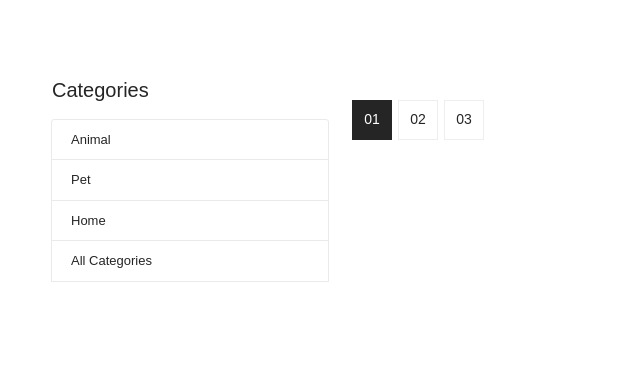
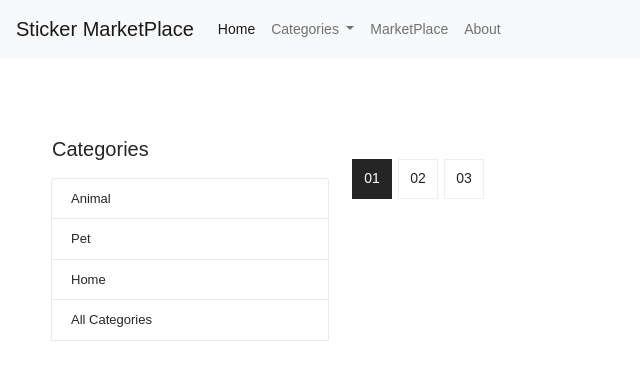
Before and after one commit to ChongzhiXu/ELEN6883_project, a Flask app: page /shop_items in a window 1280 px wide. Shown: the top 380 px of the page, without its empty margins (0-640 px from the left). Run offline with Flask 2, Linux system fonts and the light colour scheme; data that the repository does not hold is empty; some libraries are stand-ins or nearby versions; some web fonts are replaced.

Commit message:
Update shop_grid.html

```diff
--- a/Final_project/marketPlace/templates/shop_grid.html
+++ b/Final_project/marketPlace/templates/shop_grid.html
@@ -35,6 +35,41 @@
 </head>
 
 <body>
+
+    <nav class="navbar navbar-expand-lg navbar-light bg-light">
+        <a class="navbar-brand font-standard" href="/">Sticker MarketPlace</a>
+        <button class="navbar-toggler" type="button" data-toggle="collapse" data-target="#navbarSupportedContent" aria-controls="navbarSupportedContent" aria-expanded="false" aria-label="Toggle navigation">
+          <span class="navbar-toggler-icon"></span>
+        </button>
+
+        <div class="collapse navbar-collapse" id="navbarSupportedContent">
+          <ul class="navbar-nav mr-auto">
+            <li class="nav-item active font-standard">
+              <a class="nav-link" href="/">Home <span class="sr-only">(current)</span></a>
+            </li>
+
+            <li class="nav-item dropdown font-standard">
+              <a class="nav-link dropdown-toggle" href="#" id="navbarDropdown" role="button" data-toggle="dropdown" aria-haspopup="true" aria-expanded="false">
+                Categories
+              </a>
+              <div class="dropdown-menu" aria-labelledby="navbarDropdown">
+                <a class="dropdown-item" href="#">Action</a>
+                <a class="dropdown-item" href="#">Another action</a>
+                <div class="dropdown-divider"></div>
+                <a class="dropdown-item" href="#">Something else here</a>
+              </div>
+            </li>
+
+            <li class="nav-item font-standard">
+                <a class="nav-link" href="/shop_items">MarketPlace</a>
+              </li>
+
+            <li class="nav-item font-standard">
+              <a class="nav-link" href="#">About</a>
+            </li>
+          </ul>
+        </div>
+    </nav>
 
     <!-- body_wrap - start -->
     <div class="body_wrap">
```
